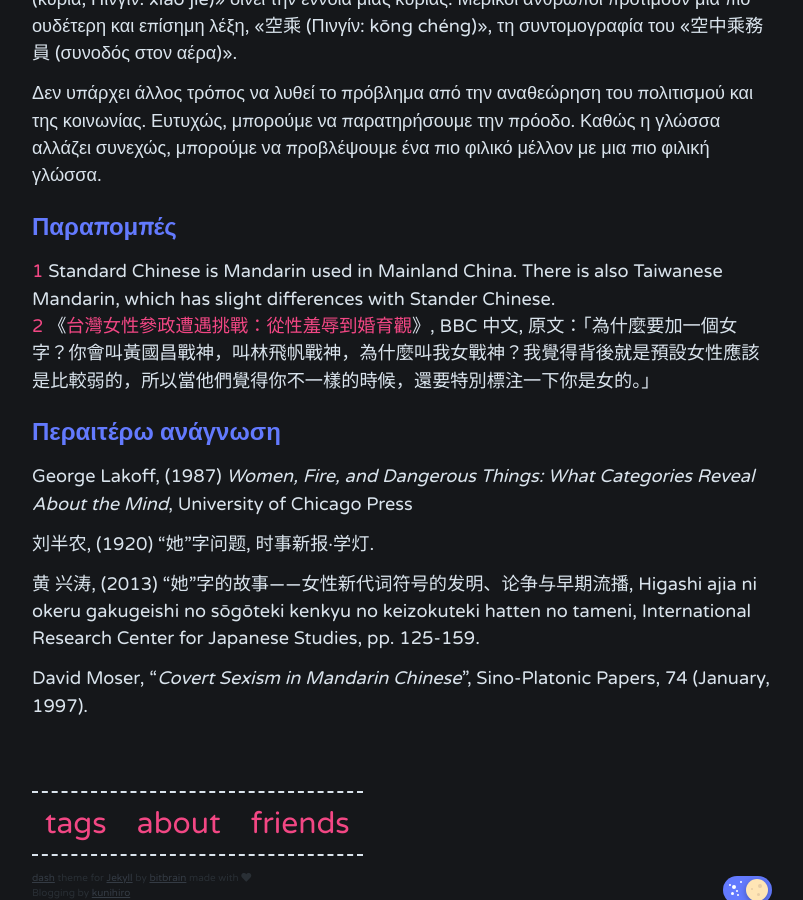
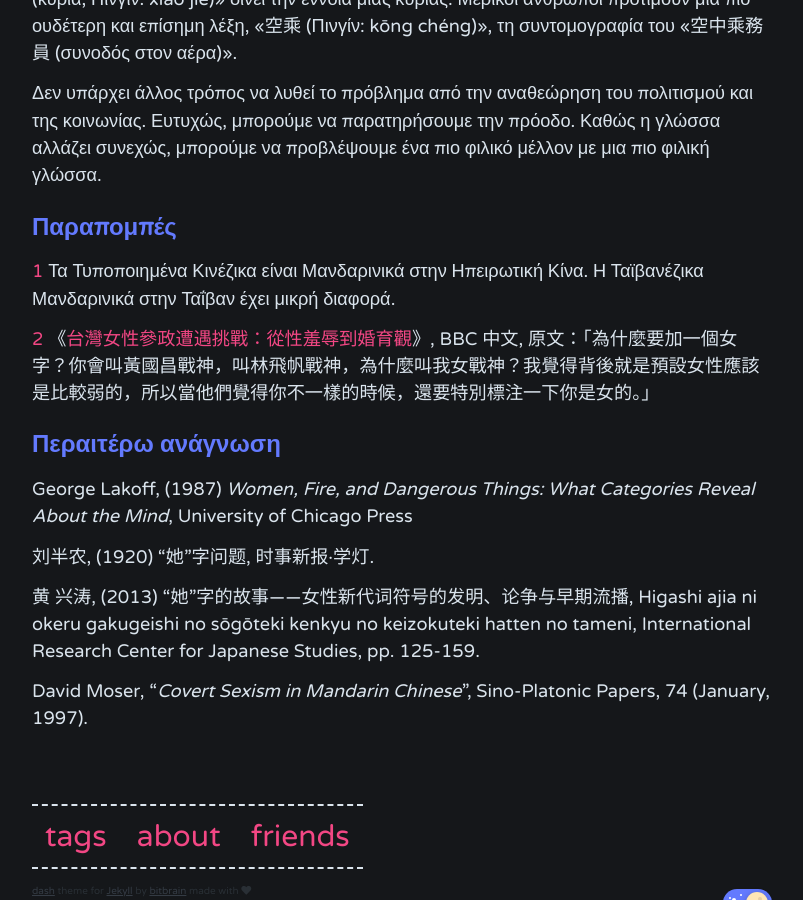
Before and after one commit to Linoleum2609/Linoleum2609.github.io, a Jekyll site: the page built from _posts/2023-01-24-Sygkriki-gia-ta-geni-metaksy-kinezika-ellinika-kai-zitima-phyloy-sta-kimezika.md, in a window 1280 px wide and 900 px high, scrolled down 5911 px. Shown: the whole window, without its empty margins (238-1041 px from the left). Built offline with Jekyll 4.4.1, drawn with Linux system fonts in a browser that asks for light colours; comment, search, counter and statistics services are not loaded; some of the changed text lies outside the part shown.

Commit message:
kexnao metafrasi

```diff
--- a/_posts/2023-01-24-Sygkriki-gia-ta-geni-metaksy-kinezika-ellinika-kai-zitima-phyloy-sta-kimezika.md
+++ b/_posts/2023-01-24-Sygkriki-gia-ta-geni-metaksy-kinezika-ellinika-kai-zitima-phyloy-sta-kimezika.md
@@ -114,7 +114,8 @@ tags: language linguistics gender
 
 ## Παραπομπές
 
-[1](https://kunihi.ro/2023/01/24/Sygkriki-gia-ta-geni-metaksy-kinezika-ellinika-kai-zitima-phyloy-sta-kimezika.html#αντωνυμίες) Standard Chinese is Mandarin used in Mainland China. There is also Taiwanese Mandarin, which has slight differences with Stander Chinese.
+[1](https://kunihi.ro/2023/01/24/Sygkriki-gia-ta-geni-metaksy-kinezika-ellinika-kai-zitima-phyloy-sta-kimezika.html#αντωνυμίες) Τα Τυποποιημένα Κινέζικα είναι Μανδαρινικά στην Ηπειρωτική Κίνα. Η Ταϊβανέζικα Μανδαρινικά στην Ταΐβαν έχει μικρή διαφορά.
+
 [2](https://kunihi.ro/2023/01/24/Sygkriki-gia-ta-geni-metaksy-kinezika-ellinika-kai-zitima-phyloy-sta-kimezika.html#λέξεις) 《[台灣女性參政遭遇挑戰：從性羞辱到婚育觀](https://www.bbc.com/zhongwen/trad/chinese-news-51006244)》, BBC 中文, 原文：「為什麼要加一個女字？你會叫黃國昌戰神，叫林飛帆戰神，為什麼叫我女戰神？我覺得背後就是預設女性應該是比較弱的，所以當他們覺得你不一樣的時候，還要特別標注一下你是女的。」
 
 ## Περαιτέρω ανάγνωση
```
Also changed, not shown: other parts of _posts/2023-01-24-Sygkriki-gia-ta-geni-metaksy-kinezika-ellinika-kai-zitima-phyloy-sta-kimezika.md (+1 -1 lines).
